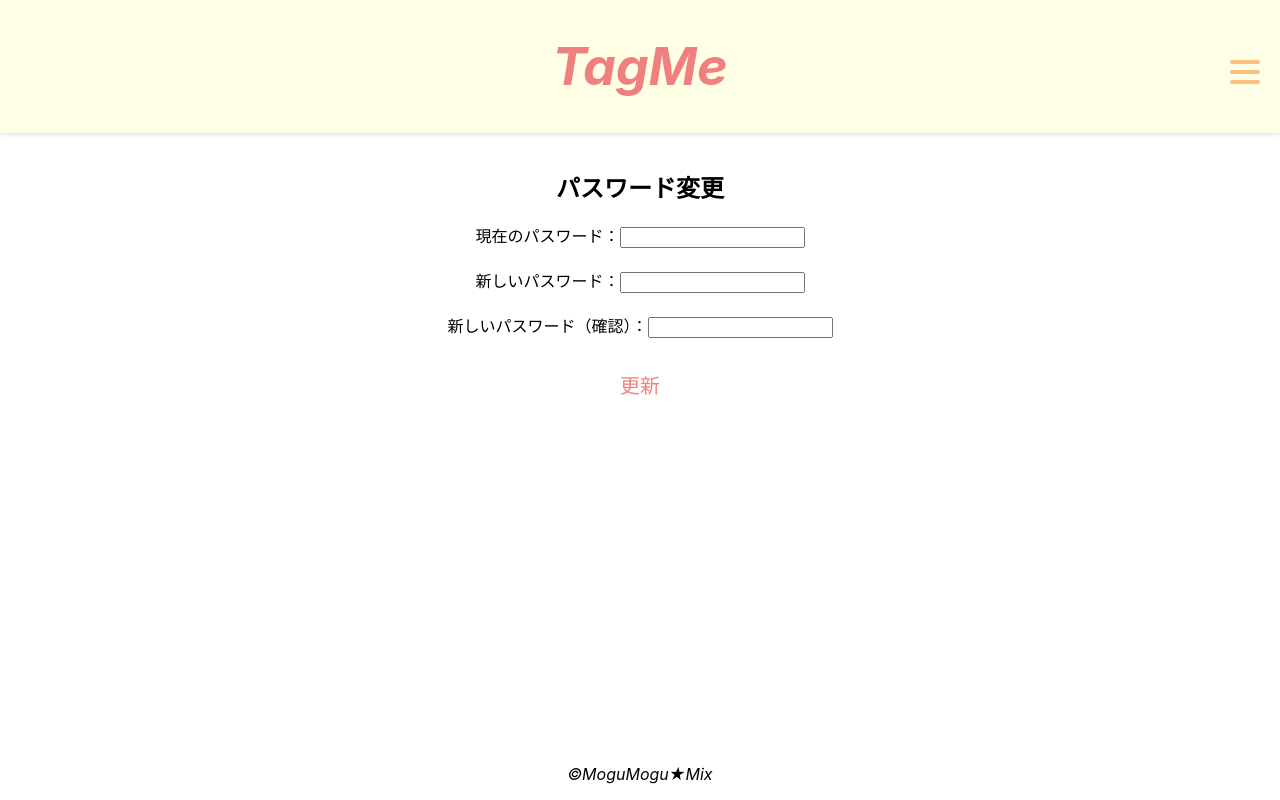
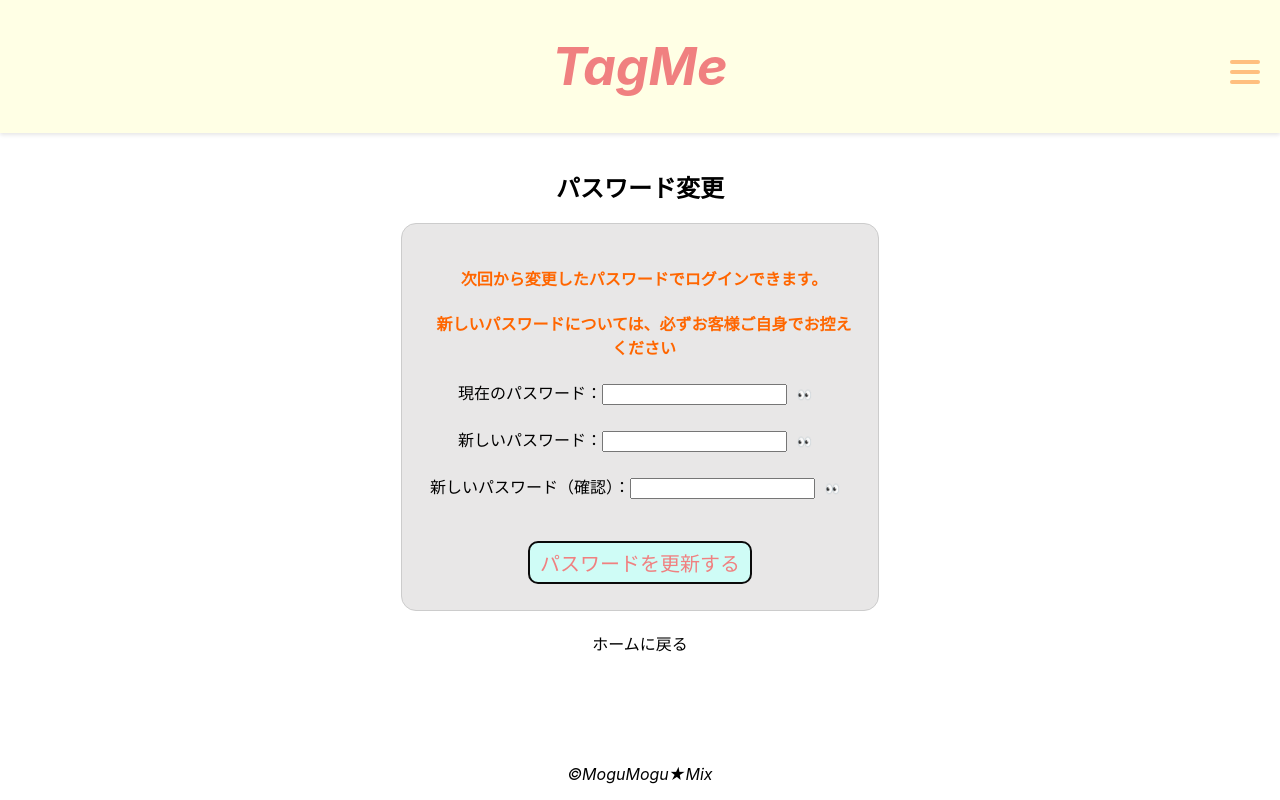
Before and after one commit to plusdojo2025/a2-7, a React (Create React App) app in the folder client/: page /userinfo in a window 1280 px wide. Built offline with nearby package versions, Linux system fonts and the light colour scheme; no server answers.

Commit message:
2025/7/28 安井

```diff
--- a/client/src/css/UserInfo.css
+++ b/client/src/css/UserInfo.css
@@ -1,9 +1,36 @@
-body{
-  background-color: aliceblue;
-}
+
 
 h3 {
   color: teal;
   font-size: 32px;
   font-weight: bold;
 }
+
+.mypage-box {
+    border: 1px solid #ccc;          /* 枠線 */
+    border-radius: 15px;             /* 角丸 */
+    padding: 20px;                   /* 内側の余白 */
+    margin-bottom: 20px;             /* ボックス間の余白 */
+    background-color: #e8e7e7;       /* 背景色 */
+    box-shadow: 2px 2px 8px rgba(252, 251, 251, 0); /* 軽い影 */
+    /* display: flex; */
+    width: 35%;
+    margin: 0 auto; /* ← これで中央に寄せる */
+}
+
+h4.section-title {
+  color: #ff6600;
+  font-weight: bold;
+  padding-left: 8px;
+}
+
+
+
+#updatebutton{
+  font-size: 20px;
+  margin-top: 20px;
+  margin-bottom: 6px;
+  border: 2px solid rgb(10, 10, 10);
+  border-radius: 10px;
+  background-color: #cffcf6;
+}
--- a/client/src/js/MyPage.js
+++ b/client/src/js/MyPage.js
@@ -13,6 +13,7 @@ export default class MyPage extends React.Component{
             imagePreview: null,
             imageFile: null,
             isOwner: false,
+
         }
     }
 
@@ -133,7 +134,7 @@ export default class MyPage extends React.Component{
                             <img
                                 src={imagePreview}
                                 alt="プロフィール画像"
-                                style={{ width: '100px', height: '100px', borderRadius: '50%', }}
+                                style={{ width: '250px', height: '200px', borderRadius: '50%', }}
                             />
                         ) : (
                             <div id="icon"/>
--- a/client/src/js/UserInfo.js
+++ b/client/src/js/UserInfo.js
@@ -12,6 +12,7 @@ export default class UserInfo extends React.Component {
             newPassword: '',
             confirmPassword: '',
             message: '',
+            passwordVisible: false
         }
     }
 
@@ -19,7 +20,7 @@ export default class UserInfo extends React.Component {
         //マウント後に自動で動作する
     componentDidMount(){
         //学習用にaxiosでなく、標準のfetchを利用している。
-        fetch("/userinfo")
+        fetch("/api/userinfo",{credentials: 'include'})
         .then(res => res.json())
         .then(json => {
             console.log(json);
@@ -57,22 +58,41 @@ export default class UserInfo extends React.Component {
             const response = await axios.post("/api/userinfo/update", {
                 currentPassword,
                 newPassword,
+            }, {
+                headers: {
+                    "Content-Type": "application/json"
+                },
+                withCredentials: true
             });
+
             this.setState({ message: response.data.message || "パスワードを更新しました。" });
         } catch (err) {
-            console.error("Error:", err);
-            this.setState({ message: "パスワードの更新に失敗しました。" });
+            const errorMsg = err.response?.data?.error || "パスワードの更新に失敗しました。";
+            this.setState({ message: errorMsg });
         }
     };
 
+    //passwordの表示切替の処理
+    togglePasswordVisibility = () => {
+    this.setState((prevState) => ({
+      passwordVisible: !prevState.passwordVisible
+    }));
+  };
+
+
+
+
     //requiredでパスワードの入力を必須に
     render() {
-        const{ currentPassword, newPassword, confirmPassword, message } = this.state;
+        const { currentPassword, newPassword, confirmPassword, message, passwordVisible } = this.state;
         return (
 
             <div>
                 <h2>パスワード変更</h2>
+                <div className="mypage-box">
                     <form onSubmit={this.handleUpdatePassword}>
+                        <h4 class="section-title">次回から変更したパスワードでログインできます。</h4>
+                        <h4 class="section-title">新しいパスワードについては、必ずお客様ご自身でお控えください</h4>
                         <div>
                             <label>現在のパスワード：</label>
                             <input
@@ -82,8 +102,11 @@ export default class UserInfo extends React.Component {
                                 onChange={this.onInput}
                                 required
                             />
+                            <button onClick={this.togglePasswordVisibility}>
+                                {passwordVisible ? '非表示' : '👀'}
+                            </button>
                         </div>
-                    <br></br>
+                        <br />
                         <div>
                             <label>新しいパスワード：</label>
                             <input
@@ -93,8 +116,11 @@ export default class UserInfo extends React.Component {
                                 onChange={this.onInput}
                                 required
                             />
+                            <button onClick={this.togglePasswordVisibility}>
+                                {passwordVisible ? '非表示' : '👀'}
+                            </button>
                         </div>
-                    <br></br>
+                        <br />
                         <div>
                             <label>新しいパスワード（確認）：</label>
                             <input
@@ -104,11 +130,19 @@ export default class UserInfo extends React.Component {
                                 onChange={this.onInput}
                                 required
                             />
+                            <button onClick={this.togglePasswordVisibility}>
+                                {passwordVisible ? '非表示' : '👀'}
+                            </button>
+                        </div>
+                        <br />
+                        <button id="updatebutton" type="submit" >
+                            {message || 'パスワードを更新する'}
+                        </button>
+
+                    </form>
                 </div>
                 <br></br>
-                    <button type="submit" style={{ fontSize: '20px', padding: '12px 24px' }}>更新</button>
-                </form>
-                {message && <p style={{ color: 'red' }}>{message}</p>}
+                <a href="/home">ホームに戻る</a>
             </div>
         );
     }
```
Also changed, not shown: 1 other file (tests, documents, lock files or other folders). Lines whose indentation alone changed are shown as unchanged.
